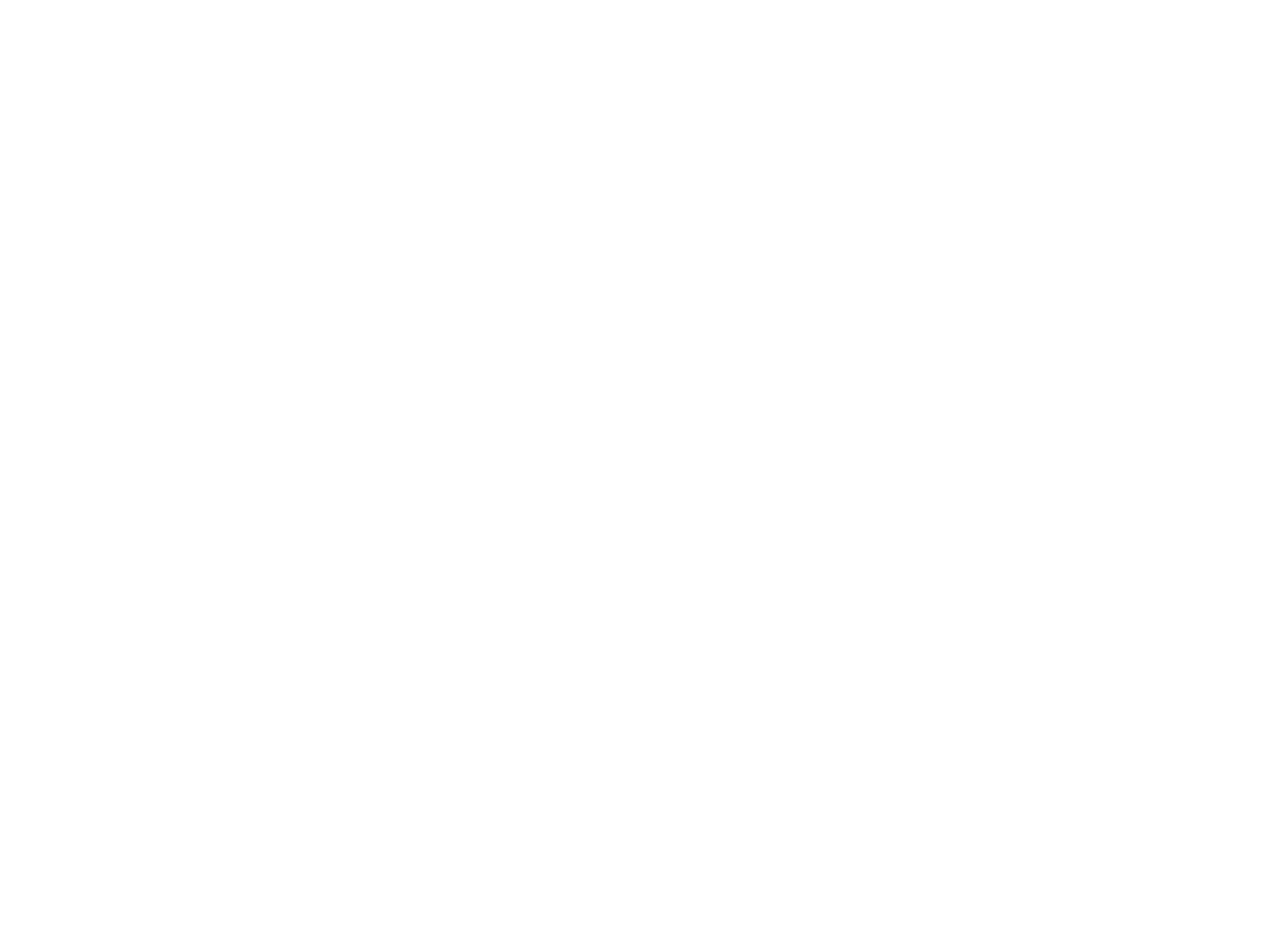
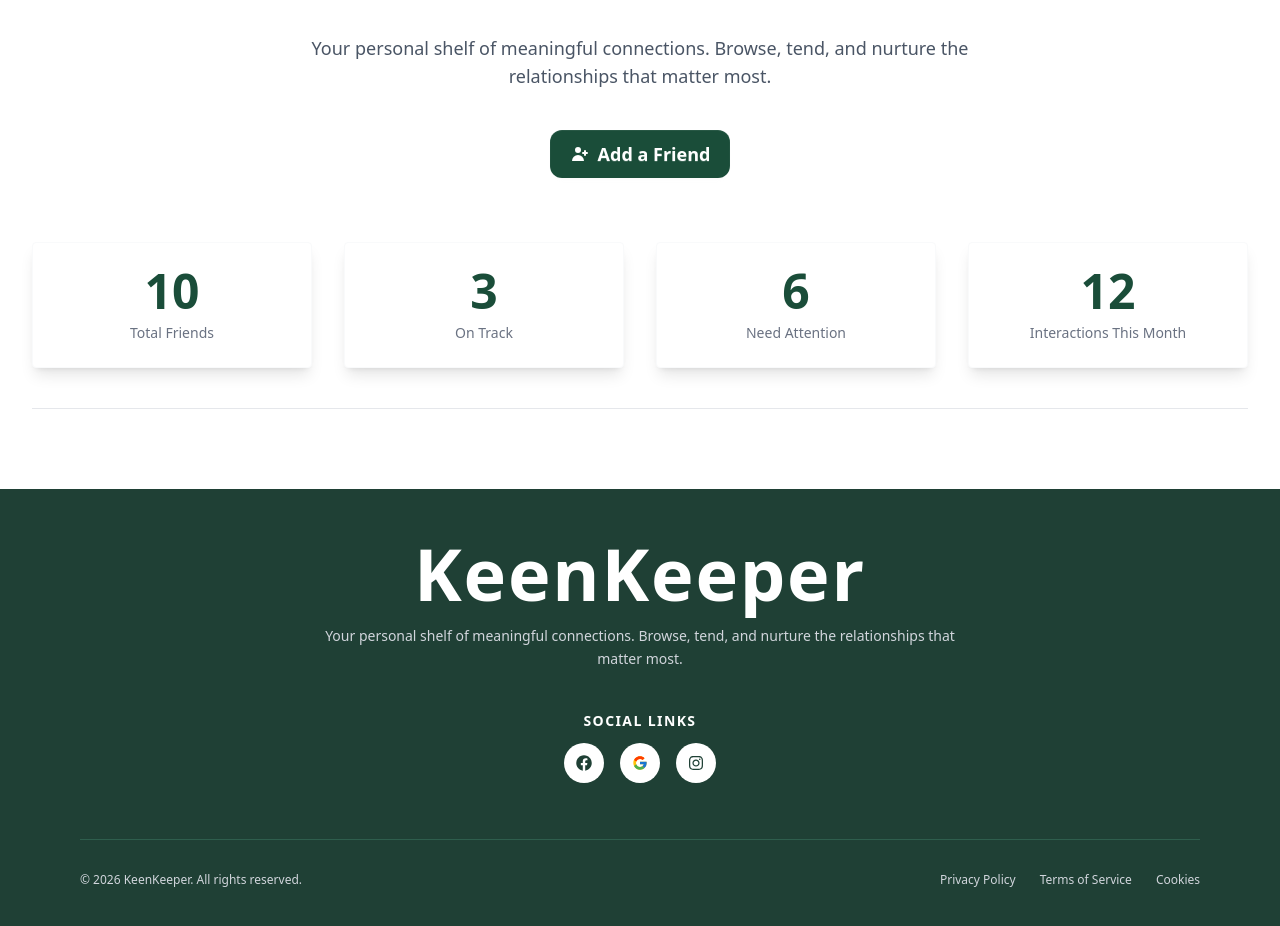
Before and after one commit to mosharof-dev/keen-keeper, a Next.js app: page / in a window 1280 px wide. Shown: the part 260-1186 px from the top of the page. Before the commit the page ends 800 px from the top, so only its background shows below. Built offline with nearby package versions, Linux system fonts and the light colour scheme.

Commit message:
feat: add Footer and BannerSection components, update layout with new sections

```diff
--- /dev/null
+++ b/src/Components/Footer/Footer.jsx
@@ -0,0 +1,58 @@
+import Link from "next/link";
+import { FaFacebook, FaInstagram } from "react-icons/fa";
+import { FcGoogle } from "react-icons/fc";
+
+export default function Footer() {
+  return (
+    <footer className="bg-[#1f4035] text-white py-12 px-6 md:px-12 flex flex-col items-center">
+
+      {/* Container for max-width to keep it looking good on ultra-wide screens */}
+      <div className="w-full max-w-7xl px-4 sm:px-6 lg:px-8 flex flex-col items-center gap-10">
+
+        {/* Top Section: Branding & Description */}
+        <div className="text-center max-w-2xl">
+          <h2 className="text-7xl font-bold mb-4 tracking-wide">KeenKeeper</h2>
+          <p className="text-sm text-gray-300 leading-relaxed">
+            Your personal shelf of meaningful connections. Browse, tend, and nurture the relationships that matter most.
+          </p>
+        </div>
+
+        {/* Middle Section: Social Links */}
+        <div className="flex flex-col items-center gap-3">
+          <h3 className="font-semibold text-sm tracking-widest uppercase">Social Links</h3>
+          <div className="flex gap-4">
+            {/* Replace these divs with your actual icon components (e.g., from react-icons) */}
+            <a href="#" className="w-10 h-10 bg-white text-[#1f4035] rounded-full flex items-center justify-center hover:bg-gray-200 transition-colors">
+              <FaFacebook />
+            </a>
+            <a href="#" className="w-10 h-10 bg-white text-[#1f4035] rounded-full flex items-center justify-center hover:bg-gray-200 transition-colors">
+              <FcGoogle />
+            </a>
+            <a href="#" className="w-10 h-10 bg-white text-[#1f4035] rounded-full flex items-center justify-center hover:bg-gray-200 transition-colors">
+              <FaInstagram />
+            </a>
+          </div>
+        </div>
+
+        {/* Bottom Section: Copyright & Legal Links */}
+        {/* Mobile: flex-col, Desktop: md:flex-row */}
+        <div className="w-full pt-8 mt-4 border-t border-[#2e5e4d] flex flex-col md:flex-row justify-between items-center gap-4 text-xs text-gray-300">
+          <p>© 2026 KeenKeeper. All rights reserved.</p>
+
+          <div className="flex gap-6">
+            <Link href="/privacy" className="hover:text-white transition-colors">
+              Privacy Policy
+            </Link>
+            <Link href="/terms" className="hover:text-white transition-colors">
+              Terms of Service
+            </Link>
+            <Link href="/cookies" className="hover:text-white transition-colors">
+              Cookies
+            </Link>
+          </div>
+        </div>
+
+      </div>
+    </footer>
+  );
+}
--- /dev/null
+++ b/src/Components/Home/BannerSection.jsx
@@ -0,0 +1,53 @@
+// src/Components/Home/BannerSection.jsx
+
+import React from 'react';
+import { HiUserAdd } from 'react-icons/hi';
+import StatCard from './Dashboard/StatCard';
+
+
+const BannerSection = () => {
+    // Stats data array-
+    const statsData = [
+        { number: 10, label: "Total Friends" },
+        { number: 3, label: "On Track" },
+        { number: 6, label: "Need Attention" },
+        { number: 12, label: "Interactions This Month" },
+    ];
+
+    return (
+        // Main container padding for spacing aur centering
+        <section className="bg-white py-12 md:py-20 px-4 sm:px-6 lg:px-8 max-w-7xl mx-auto min-h-125">
+            <div className="flex flex-col items-center text-center">
+
+                {/* 1. Text Content Block */}
+                <div className="max-w-3xl">
+                    <h1 className="text-3xl sm:text-5xl lg:text-5xl font-extrabold text-gray-950 leading-tight">
+                        Friends to keep close in your life
+                    </h1>
+                    <p className="mt-6 text-base sm:text-lg text-gray-600">
+                        Your personal shelf of meaningful connections. Browse, tend, and nurture the <br />relationships that matter most.
+                    </p>
+                </div>
+
+                {/* 2. CTA Button */}
+                <div className="mt-10 mb-16">
+
+                    <button className="btn btn-md sm:btn-lg gap-2 bg-[#1A4D39] hover:bg-[#1A4D39]/90 text-white rounded-xl border-0">
+                        <HiUserAdd className="w-5 h-5" />
+                        Add a Friend
+                    </button>
+                </div>
+
+                {/* 3. Stats Cards Grid: Core Responsive Logic */}
+                <div className="w-full border-b border-gray-200 grid grid-cols-2 pb-10 md:grid-cols-4 gap-6 sm:gap-8 max-w-7xl mx-auto">
+                    {statsData.map((stat, index) => (
+                        <StatCard key={index} {...stat} />
+                    ))}
+                </div>
+
+            </div>
+        </section>
+    );
+};
+
+export default BannerSection;
--- /dev/null
+++ b/src/Components/Home/Dashboard/StatCard.jsx
@@ -0,0 +1,19 @@
+// src/Components/Dashboard/StatCard.jsx
+
+import React from 'react';
+
+const StatCard = ({ number, label }) => {
+    return (
+        <div className="bg-white p-6 rounded shadow-lg border border-gray-50 flex flex-col items-center justify-center text-center">
+
+            <span className="text-4xl sm:text-5xl font-semibold text-[#1A4D39]">
+                {number}
+            </span>
+            <span className="text-sm font-medium text-gray-500 mt-2">
+                {label}
+            </span>
+        </div>
+    );
+};
+
+export default StatCard;
--- a/src/Components/NavBar/NavBar.jsx
+++ b/src/Components/NavBar/NavBar.jsx
@@ -5,8 +5,8 @@
 const NavBar = () => {
 return (
 
-<nav className='border-b border-gray-200 bg-white'>
-<div className="navbar  sticky top-0 z-50 px-4 sm:px-6 lg:px-8 container mx-auto min-h-16">
+<nav className='sticky top-0  z-50 border-b border-gray-200 bg-white'>
+<div className="navbar  px-4 sm:px-6 lg:px-8 container mx-auto min-h-16">
             {/* Left side: Logo */}
             <div className="flex-1">
                 <Link href="/" className="flex items-center gap-2">
@@ -38,7 +38,7 @@
                 </ul>
             </div>
 </div>
-        </nav>
+</nav>
     );
 };
 
--- a/src/app/layout.js
+++ b/src/app/layout.js
@@ -1,6 +1,7 @@
 import { Geist, Geist_Mono } from "next/font/google";
 import "./globals.css";
 import NavBar from "@/Components/NavBar/NavBar";
+import Footer from "@/Components/Footer/Footer";
 
 const geistSans = Geist({
   variable: "--font-geist-sans",
@@ -30,12 +31,13 @@
         <link rel="icon" href="/Logo.png" />
       </head>
       <body className="min-h-full">
-       <header>
+       <header className="sticky top-0  z-50 ">
         <NavBar/>
        </header>
-       <main>
+       <main >
          {children}
        </main>
+       <Footer/>
       </body>
     </html>
   );
--- a/src/app/page.js
+++ b/src/app/page.js
@@ -1,10 +1,10 @@
+import BannerSection from "@/Components/Home/BannerSection";
 import Image from "next/image";
 
 export default function Home() {
   return (
    <div>
-       <h2>Hi</h2>
-       <button className="btn btn-primary">Click Me</button>
+       <BannerSection/>
    </div>
   );
 }
```
